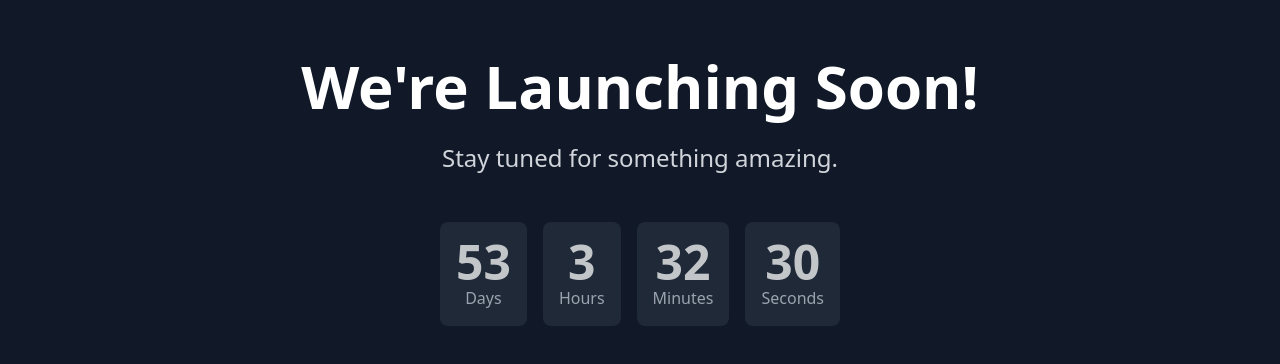
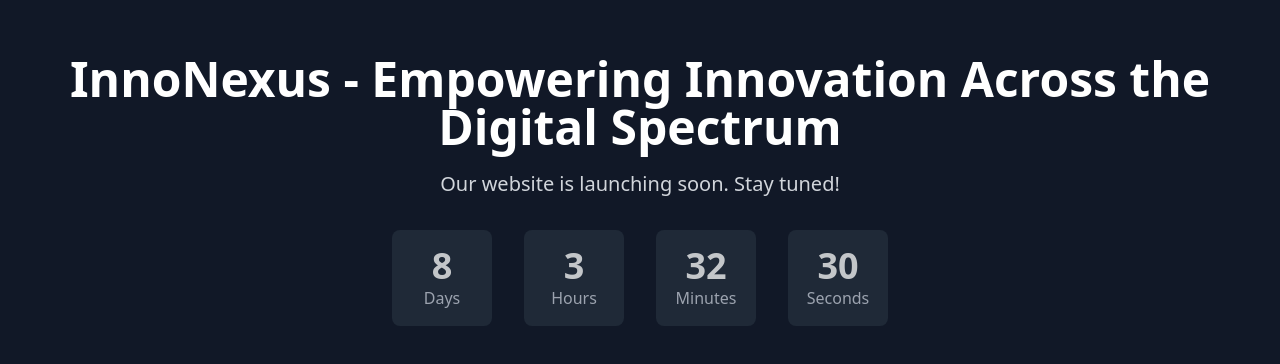
Before and after one commit to innonex-us/innonexus, a Next.js app: page / in a window 1280 px wide. Shown: the part 208-572 px from the top of the page. Built offline with nearby package versions, Linux system fonts and the light colour scheme.

Commit message:
feat: update metadata and enhance countdown timer for upcoming launch page

```diff
--- a/app/layout.tsx
+++ b/app/layout.tsx
@@ -1,7 +1,7 @@
 import type { Metadata } from "next";
 import localFont from "next/font/local";
-import { Analytics } from "@vercel/analytics/react"
-import { SpeedInsights } from '@vercel/speed-insights/next';
+import { Analytics } from "@vercel/analytics/react";
+import { SpeedInsights } from "@vercel/speed-insights/next";
 import "./globals.css";
 
 const geistSans = localFont({
@@ -16,8 +16,31 @@ const geistMono = localFont({
 });
 
 export const metadata: Metadata = {
-  title: "Create Next App",
-  description: "Generated by create next app",
+  title: "InnoNexus - Empowering Innovation Across the Digital Spectrum",
+  description:
+    "InnoNexus is a technology-driven company specializing in blockchain, Web 3.0, mobile development, and AI solutions. We provide customized digital solutions for businesses across industries, driving innovation and growth.",
+  openGraph: {
+    title: "InnoNexus - Empowering Innovation Across the Digital Spectrum",
+    description:
+      "Discover how InnoNexus leverages cutting-edge technology to transform ideas into reality. Our services include blockchain, Web 3.0, mobile, and machine learning solutions.",
+    url: "https://innonex.us",
+    siteName: "InnoNexus",
+    images: [
+      {
+        url: "https://innonex.us/logo.png",
+        width: 800,
+        height: 600,
+        alt: "InnoNexus Logo",
+      },
+    ],
+    locale: "en_US",
+    type: "website",
+  },
+  twitter: {
+    creator: "@InnoNexus",
+    site: "@InnoNexus",
+    card: "summary_large_image",
+  },
 };
 
 export default function RootLayout({
--- a/app/page.tsx
+++ b/app/page.tsx
@@ -2,15 +2,18 @@
 import { useState, useEffect } from "react";
 
 export default function UpcomingPage() {
-  const targetDate = new Date("2024-12-31T23:59:59").getTime(); // Adjust date as needed
-  const [timeLeft, setTimeLeft] = useState(targetDate - new Date().getTime());
+  const targetDate = new Date("2024-11-16T23:59:59").getTime(); // Set your target date here
+  const [timeLeft, setTimeLeft] = useState<number | null>(null);
 
   useEffect(() => {
+    const calculateTimeLeft = () => targetDate - new Date().getTime();
+    setTimeLeft(calculateTimeLeft()); // Initialize countdown on client
+
     const interval = setInterval(() => {
-      setTimeLeft(targetDate - new Date().getTime());
+      setTimeLeft(calculateTimeLeft());
     }, 1000);
 
-    return () => clearInterval(interval);
+    return () => clearInterval(interval); // Clean up interval on unmount
   }, [targetDate]);
 
   const getTimeUnits = (time: number) => {
@@ -21,34 +24,43 @@ export default function UpcomingPage() {
     return { days, hours, minutes, seconds };
   };
 
-  const { days, hours, minutes, seconds } = getTimeUnits(timeLeft);
+  // Only calculate time units if timeLeft is not null
+  const { days, hours, minutes, seconds } = timeLeft
+    ? getTimeUnits(timeLeft)
+    : { days: 0, hours: 0, minutes: 0, seconds: 0 };
 
   return (
-    <div className="flex flex-col items-center justify-center min-h-screen bg-gray-900 text-white px-4">
-      <h1 className="text-4xl md:text-6xl font-bold mb-6 animate-bounce">
-        We&apos;re Launching Soon!
+    <div className="flex flex-col items-center justify-center min-h-screen bg-gray-900 text-white px-6">
+      <h1 className="text-3xl md:text-5xl font-bold mb-4 animate-bounce text-center">
+        InnoNexus - Empowering Innovation Across the Digital Spectrum
       </h1>
-      <p className="text-xl md:text-2xl mb-12 text-gray-300">
-        Stay tuned for something amazing.
+      <p className="text-lg md:text-xl mb-8 text-gray-300 text-center">
+        Our website is launching soon. Stay tuned!
       </p>
-      <div className="flex space-x-4 text-center">
-        <div className="bg-gray-800 p-4 rounded-lg">
-          <p className="text-5xl font-bold animate-pulse">{days}</p>
+      <div className="flex space-x-4 md:space-x-8 text-center">
+        <div className="bg-gray-800 p-4 rounded-lg min-w-[70px] md:min-w-[100px]">
+          <p className="text-3xl md:text-4xl font-bold animate-pulse">{days}</p>
           <span className="text-gray-400">Days</span>
         </div>
-        <div className="bg-gray-800 p-4 rounded-lg">
-          <p className="text-5xl font-bold animate-pulse">{hours}</p>
+        <div className="bg-gray-800 p-4 rounded-lg min-w-[70px] md:min-w-[100px]">
+          <p className="text-3xl md:text-4xl font-bold animate-pulse">{hours}</p>
           <span className="text-gray-400">Hours</span>
         </div>
-        <div className="bg-gray-800 p-4 rounded-lg">
-          <p className="text-5xl font-bold animate-pulse">{minutes}</p>
+        <div className="bg-gray-800 p-4 rounded-lg min-w-[70px] md:min-w-[100px]">
+          <p className="text-3xl md:text-4xl font-bold animate-pulse">{minutes}</p>
           <span className="text-gray-400">Minutes</span>
         </div>
-        <div className="bg-gray-800 p-4 rounded-lg">
-          <p className="text-5xl font-bold animate-pulse">{seconds}</p>
+        <div className="bg-gray-800 p-4 rounded-lg min-w-[70px] md:min-w-[100px]">
+          <p className="text-3xl md:text-4xl font-bold animate-pulse">{seconds}</p>
           <span className="text-gray-400">Seconds</span>
         </div>
       </div>
+      {/* <p className="mt-10 text-gray-400 text-center">
+        Follow us on social media for updates:{" "}
+        <a href="#" className="underline text-blue-400">Twitter</a>,{" "}
+        <a href="#" className="underline text-blue-400">LinkedIn</a>,{" "}
+        <a href="#" className="underline text-blue-400">GitHub</a>
+      </p> */}
     </div>
   );
 }
```
